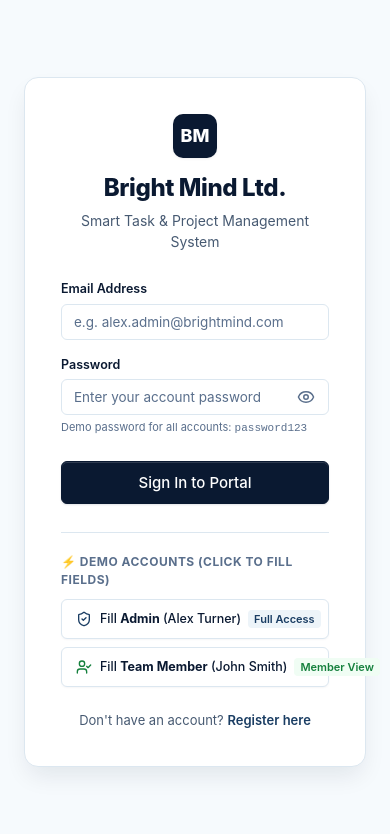
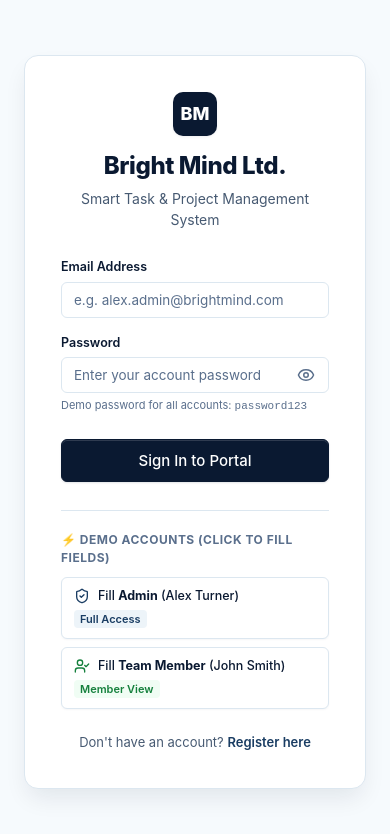
Before and after one commit to abdulmmh/smart-task-manager, a React (Vite) app in the folder frontend/: page /login in a window 390 px wide. Shown: the top 834 px of the page. Built offline with nearby package versions, Linux system fonts and the light colour scheme; no server answers.

Commit message:
style(ui): fix mobile demo button overflow and replace remaining hardcoded hex colors with CSS tokens

```diff
--- a/frontend/src/pages/DashboardPage.jsx
+++ b/frontend/src/pages/DashboardPage.jsx
@@ -52,7 +52,7 @@ export default function DashboardPage() {
 
   if (isLoading) {
     return (
-      <div style={{ display: 'flex', justifyContent: 'center', padding: '60px', color: '#71717a' }}>
+      <div style={{ display: 'flex', justifyContent: 'center', padding: '60px', color: 'var(--text-muted)' }}>
         <div style={{ display: 'flex', flexDirection: 'column', alignItems: 'center', gap: '10px' }}>
           <RefreshCw className="animate-spin" size={24} />
           <span style={{ fontSize: '13px' }}>Syncing metrics...</span>
@@ -255,10 +255,10 @@ export default function DashboardPage() {
           {projectSummaries.map((proj) => (
             <div key={proj.id} style={{ display: 'flex', flexDirection: 'column', gap: '6px' }}>
               <div style={{ display: 'flex', justifyContent: 'space-between', alignItems: 'center' }}>
-                <span style={{ fontSize: '13.5px', fontWeight: '600', color: '#09090b' }}>
+                <span style={{ fontSize: '13.5px', fontWeight: '600', color: 'var(--text-primary)' }}>
                   {proj.name}
                 </span>
-                <span style={{ fontSize: '12.5px', color: '#71717a', fontFamily: 'ui-monospace, monospace' }}>
+                <span style={{ fontSize: '12.5px', color: 'var(--text-muted)', fontFamily: 'ui-monospace, monospace' }}>
                   {proj.completed_tasks} / {proj.total_tasks} tasks ({proj.progress}%)
                 </span>
               </div>
--- a/frontend/src/pages/LoginPage.jsx
+++ b/frontend/src/pages/LoginPage.jsx
@@ -180,13 +180,13 @@ export default function LoginPage() {
               type="button"
               onClick={() => fillCredentials('alex.admin@brightmind.com', 'password123')}
               className="btn btn-secondary btn-sm"
-              style={{ justifyContent: 'space-between', padding: '10px 14px' }}
+              style={{ justifyContent: 'space-between', padding: '10px 12px', flexWrap: 'wrap', gap: '6px' }}
             >
-              <span style={{ display: 'flex', alignItems: 'center', gap: '8px' }}>
-                <ShieldCheck size={16} color="var(--navy-ocean)" />
+              <span style={{ display: 'flex', alignItems: 'center', gap: '8px', minWidth: 0, textAlign: 'left' }}>
+                <ShieldCheck size={16} color="var(--navy-ocean)" style={{ flexShrink: 0 }} />
                 <span>Fill <strong>Admin</strong> (Alex Turner)</span>
               </span>
-              <span style={{ fontSize: '11px', color: 'var(--navy-ocean)', background: 'var(--bg-subtle)', padding: '2px 6px', borderRadius: '4px', fontWeight: '600' }}>
+              <span style={{ fontSize: '11px', color: 'var(--navy-ocean)', background: 'var(--bg-subtle)', padding: '2px 6px', borderRadius: '4px', fontWeight: '600', whiteSpace: 'nowrap', flexShrink: 0 }}>
                 Full Access
               </span>
             </button>
@@ -195,13 +195,13 @@ export default function LoginPage() {
               type="button"
               onClick={() => fillCredentials('john.dev@brightmind.com', 'password123')}
               className="btn btn-secondary btn-sm"
-              style={{ justifyContent: 'space-between', padding: '10px 14px' }}
+              style={{ justifyContent: 'space-between', padding: '10px 12px', flexWrap: 'wrap', gap: '6px' }}
             >
-              <span style={{ display: 'flex', alignItems: 'center', gap: '8px' }}>
-                <UserCheck size={16} color="var(--success)" />
+              <span style={{ display: 'flex', alignItems: 'center', gap: '8px', minWidth: 0, textAlign: 'left' }}>
+                <UserCheck size={16} color="var(--success)" style={{ flexShrink: 0 }} />
                 <span>Fill <strong>Team Member</strong> (John Smith)</span>
               </span>
-              <span style={{ fontSize: '11px', color: 'var(--success)', background: 'var(--success-bg)', padding: '2px 6px', borderRadius: '4px', fontWeight: '600' }}>
+              <span style={{ fontSize: '11px', color: 'var(--success)', background: 'var(--success-bg)', padding: '2px 6px', borderRadius: '4px', fontWeight: '600', whiteSpace: 'nowrap', flexShrink: 0 }}>
                 Member View
               </span>
             </button>
--- a/frontend/src/pages/ProjectsPage.jsx
+++ b/frontend/src/pages/ProjectsPage.jsx
@@ -280,9 +280,9 @@ export default function ProjectsPage() {
       >
         {formError && (
           <div style={{
-            backgroundColor: '#fee2e2',
-            color: '#b91c1c',
-            border: '1px solid #fecaca',
+            backgroundColor: 'var(--danger-bg)',
+            color: 'var(--danger)',
+            border: '1px solid var(--danger-border)',
             padding: '10px 14px',
             borderRadius: '6px',
             fontSize: '13px',
@@ -344,16 +344,16 @@ export default function ProjectsPage() {
         title="Confirm Project Deletion"
       >
         <div style={{ display: 'flex', flexDirection: 'column', gap: '14px' }}>
-          <p style={{ fontSize: '14px', color: '#475569' }}>
+          <p style={{ fontSize: '14px', color: 'var(--text-secondary)' }}>
             Are you sure you want to delete <strong>"{deleteTarget?.name}"</strong>?
           </p>
           <div style={{
-            backgroundColor: '#fef2f2',
-            border: '1px solid #fee2e2',
+            backgroundColor: 'var(--danger-bg)',
+            border: '1px solid var(--danger-border)',
             borderRadius: '8px',
             padding: '12px',
             fontSize: '13px',
-            color: '#991b1b'
+            color: 'var(--danger)'
           }}>
             ⚠️ <strong>Cascading Delete:</strong> This will permanently delete all tasks associated with this project. This action cannot be undone.
           </div>
--- a/frontend/src/pages/TasksPage.jsx
+++ b/frontend/src/pages/TasksPage.jsx
@@ -372,7 +372,7 @@ export default function TasksPage() {
 
       {error && (
         <div className="alert-banner">
-          <AlertTriangle size={20} color="#b91c1c" />
+          <AlertTriangle size={20} color="var(--danger)" />
           <div className="alert-desc">{error}</div>
         </div>
       )}
@@ -519,9 +519,9 @@ export default function TasksPage() {
       >
         {formError && (
           <div style={{
-            backgroundColor: '#fee2e2',
-            color: '#b91c1c',
-            border: '1px solid #fecaca',
+            backgroundColor: 'var(--danger-bg)',
+            color: 'var(--danger)',
+            border: '1px solid var(--danger-border)',
             padding: '10px 14px',
             borderRadius: '6px',
             fontSize: '13px',
@@ -686,7 +686,7 @@ export default function TasksPage() {
         title="Confirm Task Deletion"
       >
         <div style={{ display: 'flex', flexDirection: 'column', gap: '14px' }}>
-          <p style={{ fontSize: '14px', color: '#475569' }}>
+          <p style={{ fontSize: '14px', color: 'var(--text-secondary)' }}>
             Are you sure you want to delete task <strong>"{deleteTarget?.title}"</strong>?
           </p>
           <div className="modal-footer" style={{ margin: '-24px -24px -24px -24px', marginTop: '16px' }}>
```
